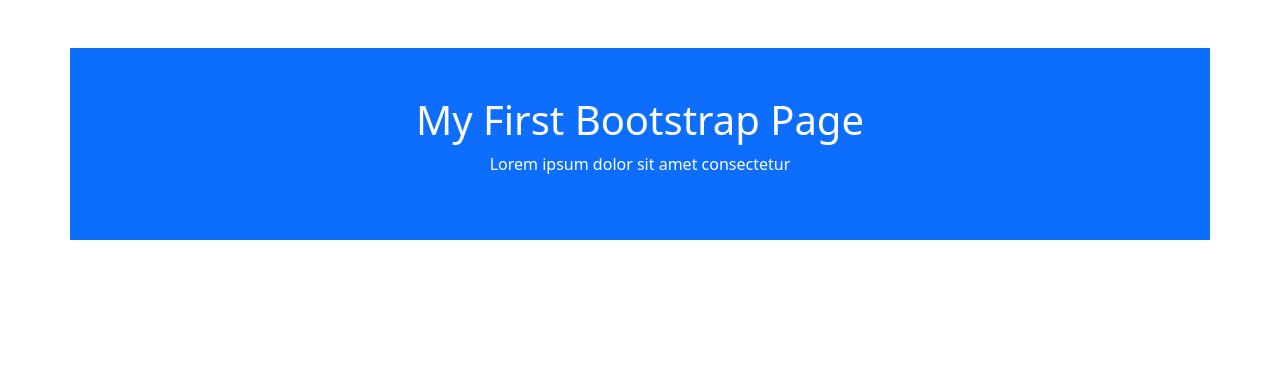
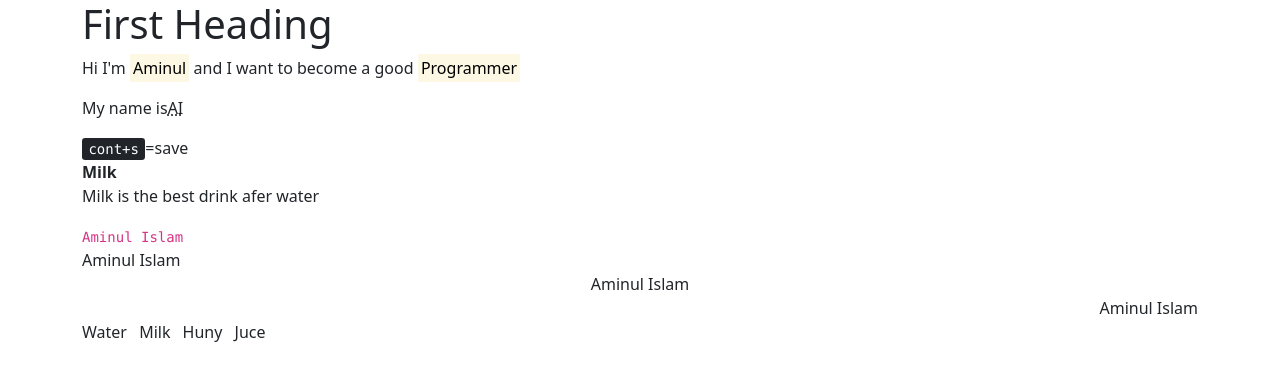
Before and after one commit to Aminul2357/Bootstrap-5, a plain HTML site: page index.html in a window 1280 px wide. Drawn offline with nearby package versions, Linux system fonts and the light colour scheme.

Commit message:
add something

```diff
--- a/index.html
+++ b/index.html
@@ -8,10 +8,30 @@
       <link href="https://cdn.jsdelivr.net/npm/bootstrap@5.0.2/dist/css/bootstrap.min.css" rel="stylesheet" integrity="sha384-EVSTQN3/azprG1Anm3QDgpJLIm9Nao0Yz1ztcQTwFspd3yD65VohhpuuCOmLASjC" crossorigin="anonymous">
 </head>
 <body>
-      <div class="container text-white bg-primary p-5 mt-5 text-center">
-            <h1>My First Bootstrap Page</h1>
-            <p>Lorem ipsum dolor sit amet consectetur</p>
+      <div class="container">
+            <p class="h1">First Heading</p>
+
+            <p>Hi I'm <mark>Aminul</mark> and I want to become a good <mark>Programmer</mark>
+            </p>
+            <p>My name is<abbr title="aminul islam">AI</abbr></p>
+            <kbd>cont+s</kbd>=save
+            <dl>
+                  <dt>Milk</dt>
+                  <dd>Milk is the best drink afer water</dd>
+            </dl>
+            <code>Aminul Islam</code>
+            <div class="text-start">Aminul Islam</div>
+            <div class="text-center">Aminul Islam</div>
+            <div class="text-end">Aminul Islam</div>
+            <ul class="list-inline">
+                  <li class="list-inline-item">Water</li>
+                  <li class="list-inline-item">Milk</li>
+                  <li class="list-inline-item">Huny</li>
+                  <li class="list-inline-item">Juce</li>
+            </ul>
+
       </div>
+
 
 
 
```
